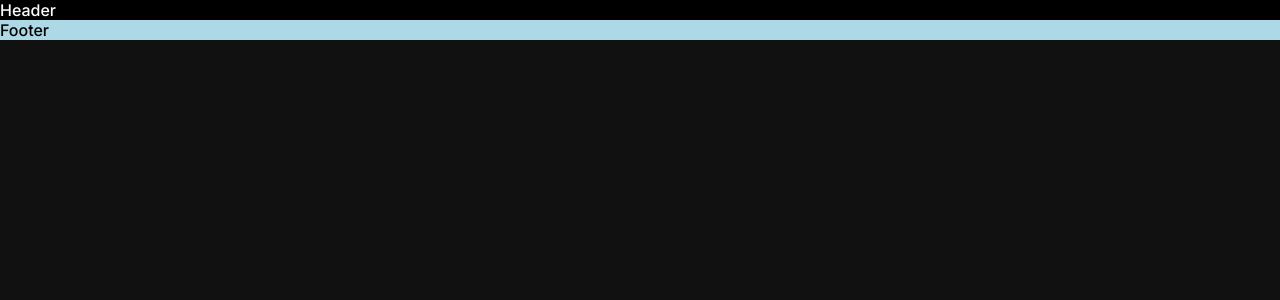
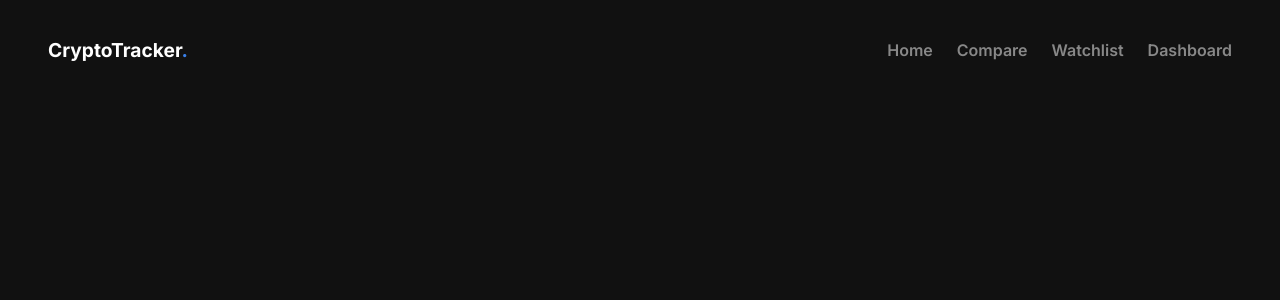
Before and after one commit to MahdiRahmany/Cryptocurrency-Price-Tracker, a React (Vite) app: page / in a window 1280 px wide. Shown: the top 300 px of the page. Built offline with nearby package versions, Linux system fonts and the light colour scheme.

Commit message:
add header style

```diff
--- a/package.json
+++ b/package.json
@@ -10,6 +10,9 @@
     "preview": "vite preview"
   },
   "dependencies": {
+    "@emotion/react": "^11.13.3",
+    "@emotion/styled": "^11.13.0",
+    "@mui/material": "^6.1.0",
     "react": "^18.3.1",
     "react-dom": "^18.3.1"
   },
--- a/src/App.jsx
+++ b/src/App.jsx
@@ -6,7 +6,7 @@ function App() {
   return (
     <>
       <Header />
-      <Footer />
+      {/* <Footer /> */}
     </>
   );
 }
--- a/src/components/Common/Header/Header.css
+++ b/src/components/Common/Header/Header.css
@@ -1,5 +1,32 @@
-.header {
-  width: 100%;
-  color: #fff;
-  background-color: #000;
+.navbar {
+  position: sticky;
+  top: 0;
+  display: flex;
+  justify-content: space-between;
+  align-items: center;
+  padding: 1.5rem 3rem;
+  background-color: var(--black);
+  z-index: 100;
 }
+
+.logo {
+  font-size: 1.2rem;
+}
+
+.links {
+  display: flex;
+  justify-content: flex-end;
+  align-items: center;
+  gap: 1.5rem;
+}
+
+.link {
+  color: var(--grey);
+  font-weight: 600;
+  font-size: 1rem;
+}
+
+.link:hover {
+  color: var(--white);
+  transition: all 0.3s;
+}
--- a/src/components/Common/Header/Header.jsx
+++ b/src/components/Common/Header/Header.jsx
@@ -1,6 +1,26 @@
 import "./Header.css";
 
 function Header() {
-  return <div className="header">Header</div>;
+  return (
+    <div className="navbar">
+      <h1 className="logo">
+        CryptoTracker<span style={{ color: "var(--blue" }}>.</span>
+      </h1>
+      <div className="links">
+        <a href="/">
+          <p className="link">Home</p>
+        </a>
+        <a href="/">
+          <p className="link">Compare</p>
+        </a>
+        <a href="/">
+          <p className="link">Watchlist</p>
+        </a>
+        <a href="/">
+          <p className="link">Dashboard</p>
+        </a>
+      </div>
+    </div>
+  );
 }
 export default Header;
```
Also changed, not shown: 1 other file (tests, documents, lock files or other folders).
